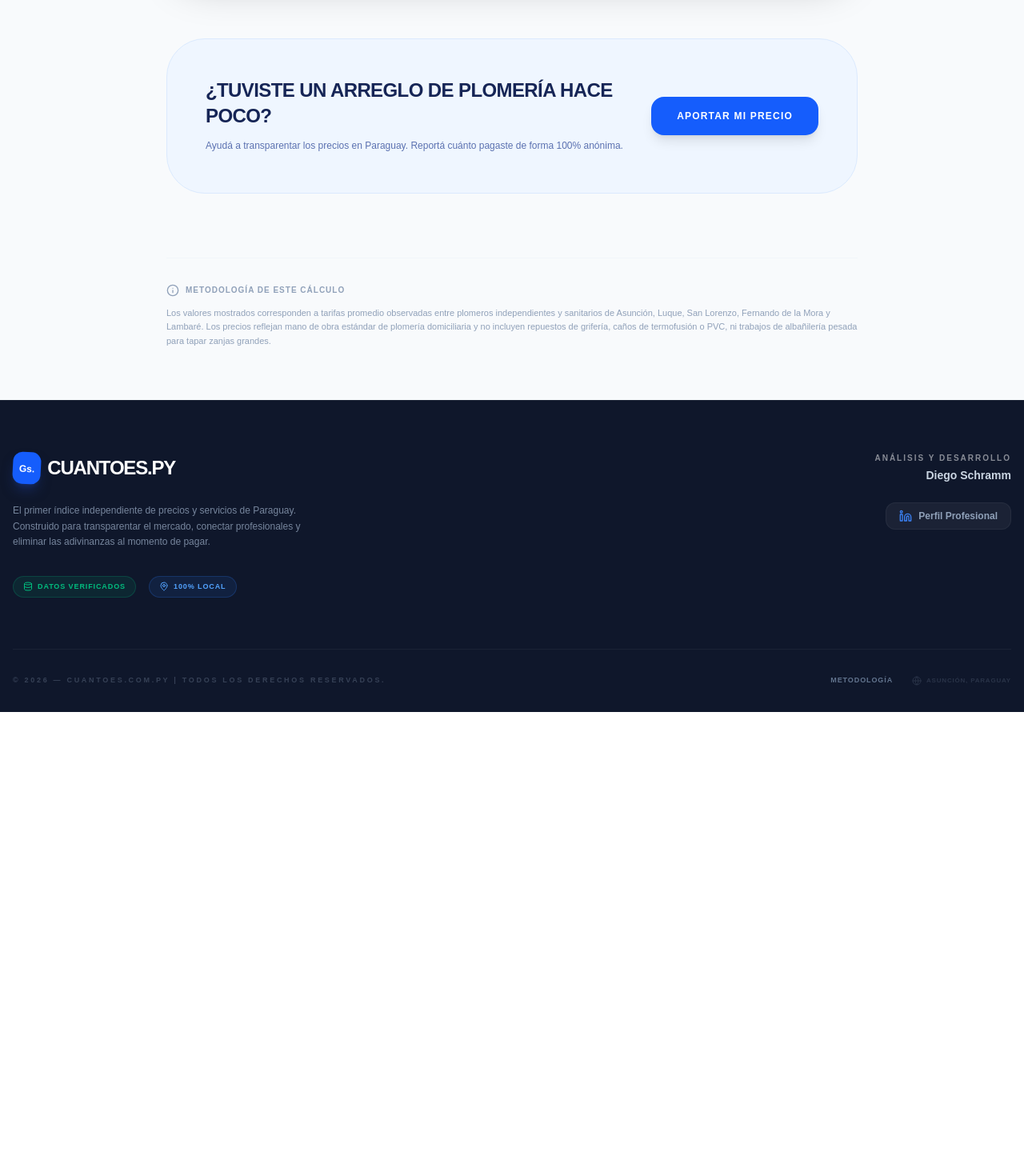
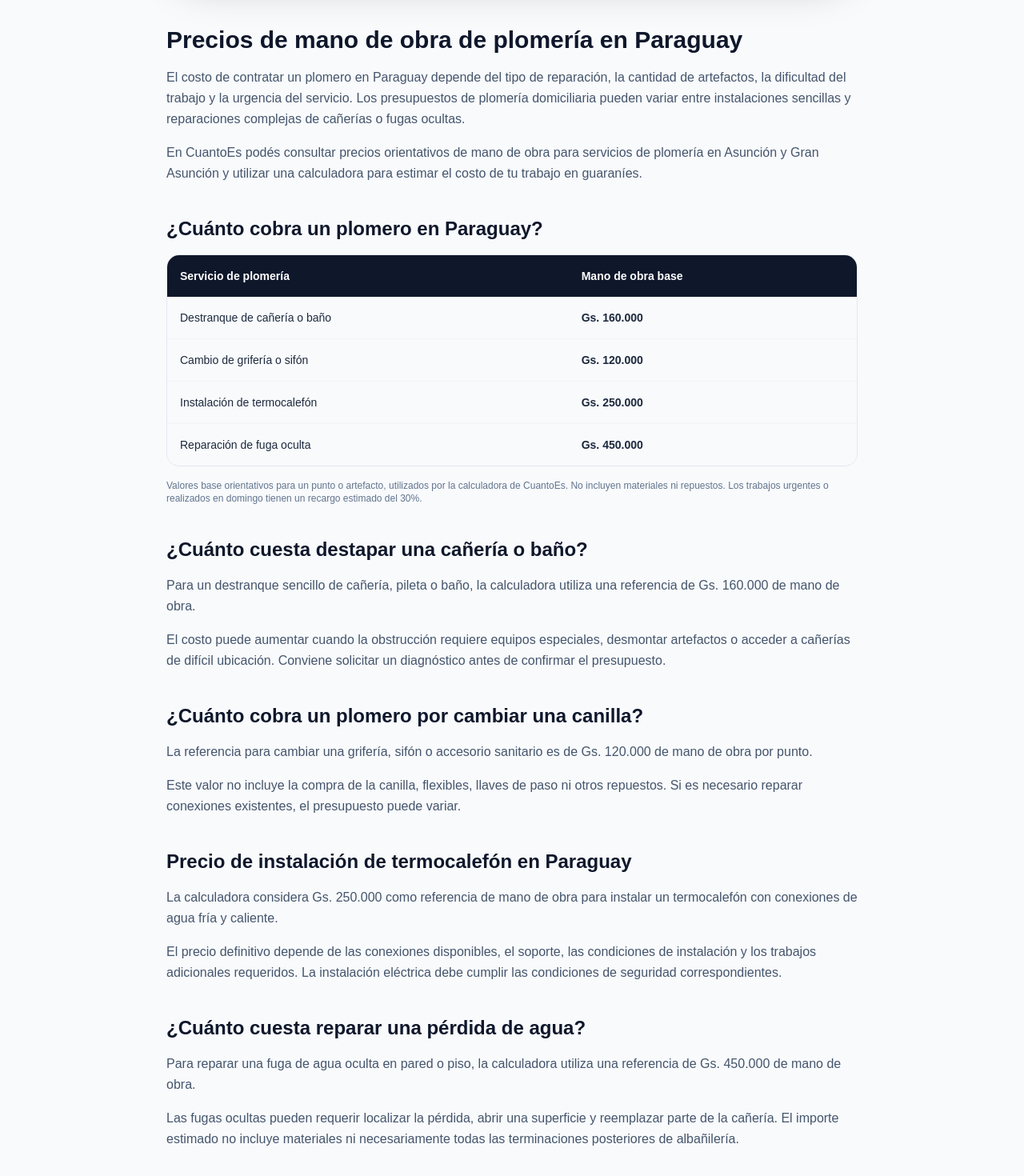
Before and after one commit to Schrammpy/cuanto-es, a Next.js app: page /costos/plomeria in a window 1280 px wide. Shown: the part 1318-2788 px from the top of the page at 80% size. Before the commit the page ends 2208 px from the top, so only its background shows below. Built offline with nearby package versions, Linux system fonts and the light colour scheme; no server answers.

Commit message:
Ajustes SEO en Plomeria

```diff
--- a/app/costos/plomeria/layout.tsx
+++ b/app/costos/plomeria/layout.tsx
@@ -1,11 +1,27 @@
-import { Metadata } from "next";
+
+import type { Metadata } from "next";
 
 export const metadata: Metadata = {
-  title: "¿Cuánto cobra un plomero en Paraguay? - Precios Actualizados",
-  description: "Precios de referencia para destranques, cambio de grifería, instalación de termocalefón y reparación de pérdidas de agua en Asunción y Central.",
-  keywords: ["cuanto cobra un plomero paraguay", "precio plomero asuncion", "destranque de cañerias precio paraguay", "instalacion termocalefon costo"]
+  title: "Precio de Plomería en Paraguay 2026",
+  description:
+    "¿Cuánto cobra un plomero en Paraguay? Consultá precios de destranques, grifería, termocalefones y fugas de agua. Calculá la mano de obra en guaraníes.",
+  alternates: {
+    canonical: "https://www.cuantoes.com.py/costos/plomeria",
+  },
+  openGraph: {
+    title: "Precios de Plomería en Paraguay 2026 | CuantoEs",
+    description:
+      "Conocé los costos de mano de obra para destranques, grifería, termocalefones y reparación de fugas de agua en Paraguay.",
+    url: "https://www.cuantoes.com.py/costos/plomeria",
+    type: "website",
+    locale: "es_PY",
+  },
 };
 
-export default function PlomeriaLayout({ children }: { children: React.ReactNode }) {
+export default function PlomeriaLayout({
+  children,
+}: {
+  children: React.ReactNode;
+}) {
   return <>{children}</>;
 }
--- a/app/costos/plomeria/page.tsx
+++ b/app/costos/plomeria/page.tsx
@@ -221,6 +221,291 @@ export default function PlomeriaCostosPage() {
         </div>
       </section>
 
+
+{/* GUIA SEO DE PRECIOS DE PLOMERIA */}
+<section className="max-w-4xl mx-auto px-4 py-16 space-y-10">
+
+  <div className="space-y-4">
+    <h2 className="text-3xl font-black text-slate-900">
+      Precios de mano de obra de plomería en Paraguay
+    </h2>
+
+    <p className="text-slate-600 leading-relaxed">
+      El costo de contratar un plomero en Paraguay depende
+      del tipo de reparación, la cantidad de artefactos,
+      la dificultad del trabajo y la urgencia del servicio.
+      Los presupuestos de plomería domiciliaria pueden
+      variar entre instalaciones sencillas y reparaciones
+      complejas de cañerías o fugas ocultas.
+    </p>
+
+    <p className="text-slate-600 leading-relaxed">
+      En CuantoEs podés consultar precios orientativos
+      de mano de obra para servicios de plomería en
+      Asunción y Gran Asunción y utilizar una calculadora
+      para estimar el costo de tu trabajo en guaraníes.
+    </p>
+  </div>
+
+  <div className="space-y-4">
+    <h2 className="text-2xl font-black text-slate-900">
+      ¿Cuánto cobra un plomero en Paraguay?
+    </h2>
+
+    <div className="overflow-x-auto rounded-2xl border border-slate-200">
+      <table className="w-full text-sm text-left">
+        <thead className="bg-slate-900 text-white">
+          <tr>
+            <th className="p-4">Servicio de plomería</th>
+            <th className="p-4">Mano de obra base</th>
+          </tr>
+        </thead>
+
+        <tbody className="divide-y divide-slate-100">
+          <tr>
+            <td className="p-4">
+              Destranque de cañería o baño
+            </td>
+            <td className="p-4 font-semibold">
+              Gs. 160.000
+            </td>
+          </tr>
+
+          <tr className="bg-slate-50">
+            <td className="p-4">
+              Cambio de grifería o sifón
+            </td>
+            <td className="p-4 font-semibold">
+              Gs. 120.000
+            </td>
+          </tr>
+
+          <tr>
+            <td className="p-4">
+              Instalación de termocalefón
+            </td>
+            <td className="p-4 font-semibold">
+              Gs. 250.000
+            </td>
+          </tr>
+
+          <tr className="bg-slate-50">
+            <td className="p-4">
+              Reparación de fuga oculta
+            </td>
+            <td className="p-4 font-semibold">
+              Gs. 450.000
+            </td>
+          </tr>
+        </tbody>
+      </table>
+    </div>
+
+    <p className="text-xs text-slate-500">
+      Valores base orientativos para un punto o artefacto,
+      utilizados por la calculadora de CuantoEs.
+      No incluyen materiales ni repuestos. Los trabajos
+      urgentes o realizados en domingo tienen un recargo
+      estimado del 30%.
+    </p>
+  </div>
+
+  <div className="space-y-4">
+    <h2 className="text-2xl font-black text-slate-900">
+      ¿Cuánto cuesta destapar una cañería o baño?
+    </h2>
+
+    <p className="text-slate-600 leading-relaxed">
+      Para un destranque sencillo de cañería, pileta
+      o baño, la calculadora utiliza una referencia
+      de Gs. 160.000 de mano de obra.
+    </p>
+
+    <p className="text-slate-600 leading-relaxed">
+      El costo puede aumentar cuando la obstrucción
+      requiere equipos especiales, desmontar artefactos
+      o acceder a cañerías de difícil ubicación.
+      Conviene solicitar un diagnóstico antes de
+      confirmar el presupuesto.
+    </p>
+  </div>
+
+  <div className="space-y-4">
+    <h2 className="text-2xl font-black text-slate-900">
+      ¿Cuánto cobra un plomero por cambiar una canilla?
+    </h2>
+
+    <p className="text-slate-600 leading-relaxed">
+      La referencia para cambiar una grifería, sifón
+      o accesorio sanitario es de Gs. 120.000 de
+      mano de obra por punto.
+    </p>
+
+    <p className="text-slate-600 leading-relaxed">
+      Este valor no incluye la compra de la canilla,
+      flexibles, llaves de paso ni otros repuestos.
+      Si es necesario reparar conexiones existentes,
+      el presupuesto puede variar.
+    </p>
+  </div>
+
+  <div className="space-y-4">
+    <h2 className="text-2xl font-black text-slate-900">
+      Precio de instalación de termocalefón en Paraguay
+    </h2>
+
+    <p className="text-slate-600 leading-relaxed">
+      La calculadora considera Gs. 250.000 como
+      referencia de mano de obra para instalar un
+      termocalefón con conexiones de agua fría y caliente.
+    </p>
+
+    <p className="text-slate-600 leading-relaxed">
+      El precio definitivo depende de las conexiones
+      disponibles, el soporte, las condiciones de
+      instalación y los trabajos adicionales requeridos.
+      La instalación eléctrica debe cumplir las
+      condiciones de seguridad correspondientes.
+    </p>
+  </div>
+
+  <div className="space-y-4">
+    <h2 className="text-2xl font-black text-slate-900">
+      ¿Cuánto cuesta reparar una pérdida de agua?
+    </h2>
+
+    <p className="text-slate-600 leading-relaxed">
+      Para reparar una fuga de agua oculta en pared
+      o piso, la calculadora utiliza una referencia
+      de Gs. 450.000 de mano de obra.
+    </p>
+
+    <p className="text-slate-600 leading-relaxed">
+      Las fugas ocultas pueden requerir localizar
+      la pérdida, abrir una superficie y reemplazar
+      parte de la cañería. El importe estimado no
+      incluye materiales ni necesariamente todas
+      las terminaciones posteriores de albañilería.
+    </p>
+  </div>
+
+  <div className="space-y-4">
+    <h2 className="text-2xl font-black text-slate-900">
+      ¿Cuánto cuesta un plomero de urgencia?
+    </h2>
+
+    <p className="text-slate-600 leading-relaxed">
+      Los servicios urgentes o realizados en domingo
+      pueden tener un costo adicional. La calculadora
+      de CuantoEs utiliza un recargo orientativo del 30%
+      sobre la mano de obra base.
+    </p>
+
+    <p className="text-slate-600 leading-relaxed">
+      Por ejemplo, un destranque con mano de obra base
+      de Gs. 160.000 tendría una estimación de
+      Gs. 208.000 con el recargo por urgencia.
+      Este resultado no incluye materiales.
+    </p>
+  </div>
+
+  <div className="space-y-4">
+    <h2 className="text-2xl font-black text-slate-900">
+      ¿Qué factores influyen en el precio de un plomero?
+    </h2>
+
+    <ul className="list-disc pl-6 space-y-2 text-slate-600">
+      <li>Tipo de instalación o reparación necesaria.</li>
+      <li>Cantidad de puntos o artefactos sanitarios.</li>
+      <li>Accesibilidad de las cañerías.</li>
+      <li>Materiales y repuestos requeridos.</li>
+      <li>Estado de las instalaciones existentes.</li>
+      <li>Horario y urgencia del servicio.</li>
+      <li>Ubicación de la propiedad.</li>
+      <li>Necesidad de trabajos de albañilería.</li>
+    </ul>
+  </div>
+
+  <div className="space-y-4">
+    <h2 className="text-2xl font-black text-slate-900">
+      Preguntas frecuentes sobre plomería
+    </h2>
+
+    <div className="space-y-6">
+      <div>
+        <h3 className="font-bold text-slate-900">
+          ¿El presupuesto incluye los materiales?
+        </h3>
+
+        <p className="mt-2 text-slate-600 leading-relaxed">
+          No. La calculadora estima únicamente la
+          mano de obra. Los materiales, repuestos
+          y trabajos adicionales se presupuestan
+          por separado.
+        </p>
+      </div>
+
+      <div>
+        <h3 className="font-bold text-slate-900">
+          ¿El precio incluye la visita del plomero?
+        </h3>
+
+        <p className="mt-2 text-slate-600 leading-relaxed">
+          Depende del profesional. Algunos incluyen
+          el desplazamiento en su presupuesto y otros
+          cobran una visita de diagnóstico. Conviene
+          confirmar este punto antes de contratar.
+        </p>
+      </div>
+
+      <div>
+        <h3 className="font-bold text-slate-900">
+          ¿Puedo calcular varios trabajos?
+        </h3>
+
+        <p className="mt-2 text-slate-600 leading-relaxed">
+          Sí. La calculadora permite indicar la
+          cantidad de puntos o artefactos para el
+          tipo de servicio seleccionado. Para
+          trabajos diferentes, es conveniente
+          calcular cada tipo por separado.
+        </p>
+      </div>
+    </div>
+  </div>
+
+
+<div className="bg-blue-50 border border-blue-100 rounded-2xl p-6 space-y-4">
+  <h3 className="text-lg font-bold text-blue-950">
+    Otros trabajos relacionados
+  </h3>
+
+  <p className="text-sm text-slate-600 leading-relaxed">
+    Algunas reparaciones de plomería requieren trabajos
+    adicionales que conviene presupuestar por separado.
+  </p>
+
+  <div className="space-y-3">
+    <Link
+      href="/costos/albanileria"
+      className="block text-sm font-bold text-blue-700 hover:underline"
+    >
+      Consultar precios de albañilería y revoques →
+    </Link>
+
+    <Link
+      href="/costos/electricidad"
+      className="block text-sm font-bold text-blue-700 hover:underline"
+    >
+      Consultar precios de instalaciones eléctricas →
+    </Link>
+  </div>
+</div>
+
+
+</section>
+
+
       {/* 3. CROWDSOURCING: ¿CUÁNTO TE COBRÓ EL PLOMERO? */}
       <section className="max-w-4xl mx-auto px-4 py-20">
         <div className="bg-blue-50 rounded-[3rem] p-8 md:p-12 flex flex-col md:flex-row gap-8 items-center border border-blue-100">
```
